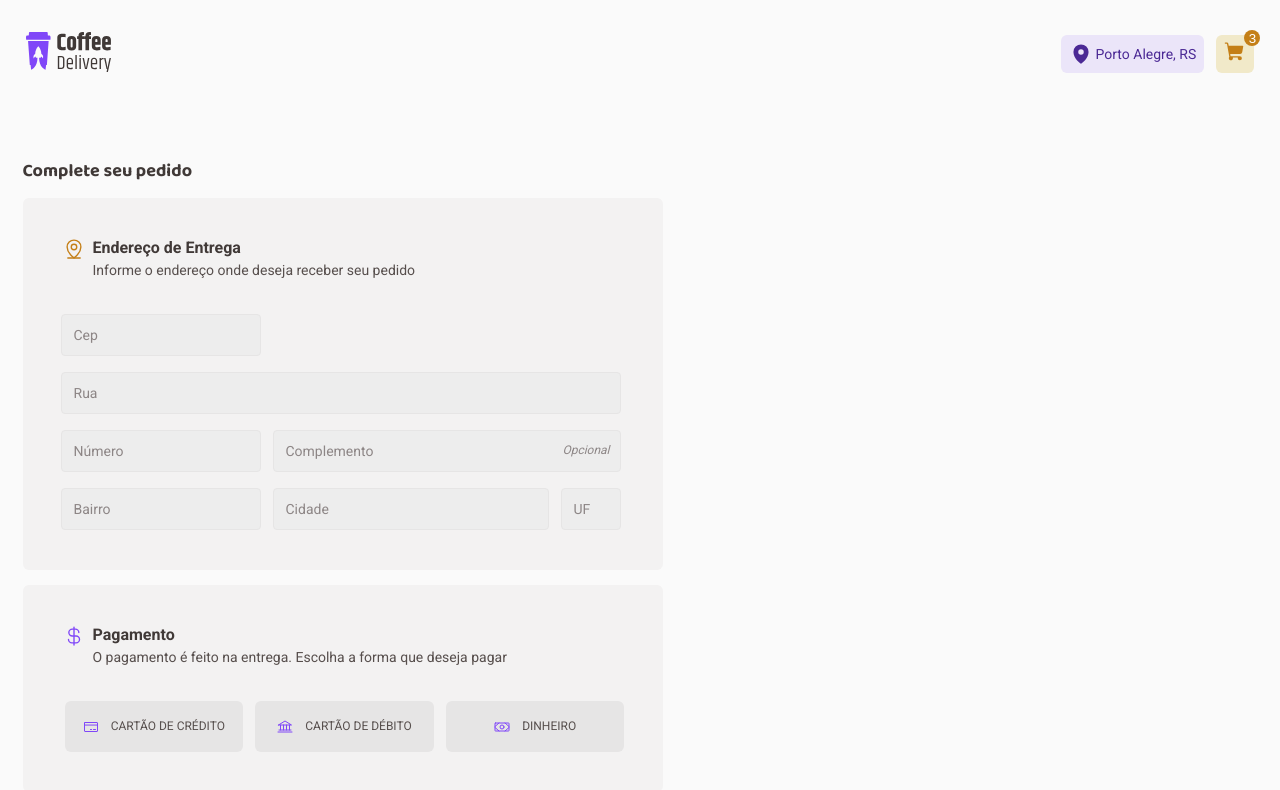
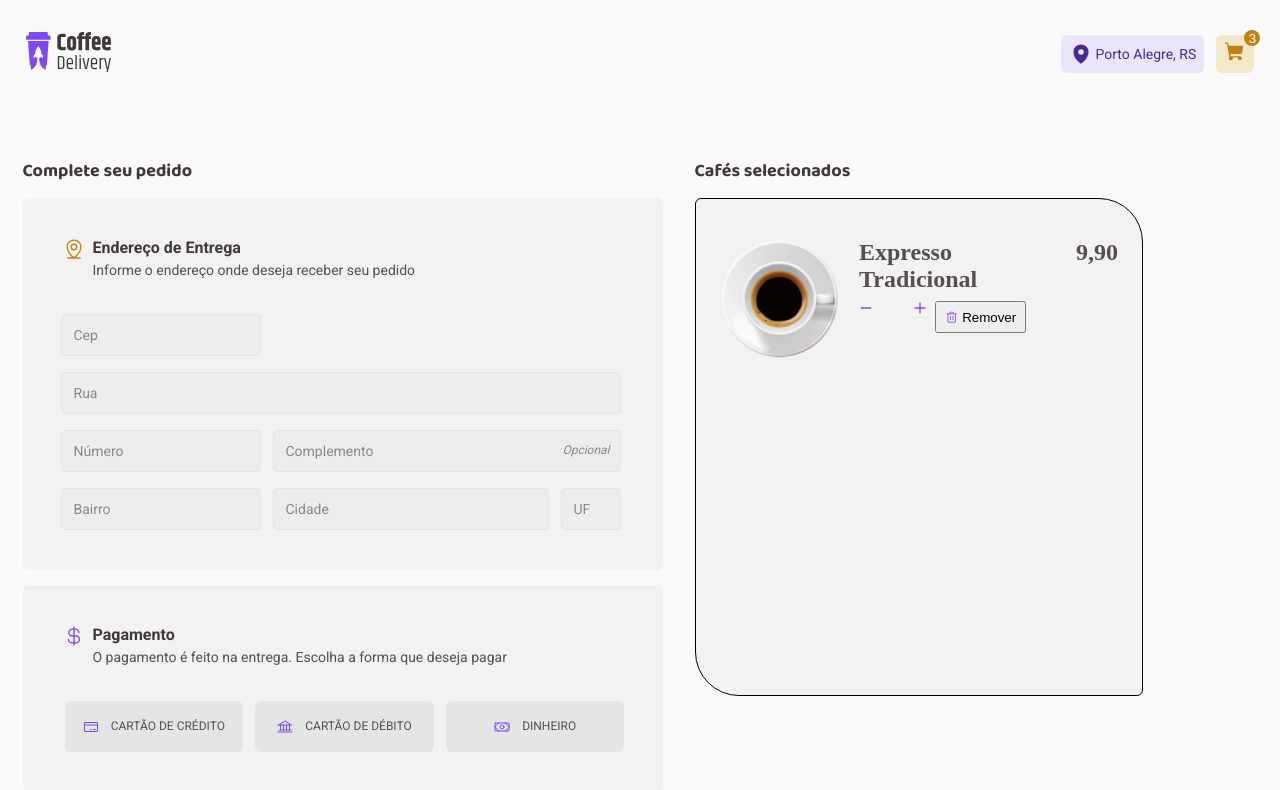
Before and after one commit to GabrielRSiqueira18/project-front_end-course-rocketseat-challange-coffee_delivery, a React (Vite) app: page /checkout in a window 1280 px wide. Shown: the top 790 px of the page. Built offline with nearby package versions, Linux system fonts and the light colour scheme.

Commit message:
Começando a lógica da aplicação

```diff
--- /dev/null
+++ b/src/components/AmountButtonCoffeeAdd/index.tsx
@@ -0,0 +1,10 @@
+import { Minus, Plus } from "phosphor-react";
+import { ButtonMinusAndPlus, InputChoiceQuantityCoffees } from "./styles";
+
+export function AmountButtonCoffeeAdd() {
+  return (
+    <>
+      <ButtonMinusAndPlus> <Minus size={32} weight="bold"/> </ButtonMinusAndPlus> <InputChoiceQuantityCoffees step={1} max={99} min={1} type="number" />  <ButtonMinusAndPlus> <Plus size={32} weight="bold"/> </ButtonMinusAndPlus>
+    </>
+  )
+}
--- /dev/null
+++ b/src/components/AmountButtonCoffeeAdd/styles.ts
@@ -0,0 +1,40 @@
+import styled from "styled-components";
+
+export const ButtonMinusAndPlus = styled.span`
+  width: 0.875rem;
+  height: 0.875rem;
+  color: ${props => props.theme["purple"]};
+  display: flex;
+  justify-content: center;
+  align-items: center;
+
+  cursor: pointer;
+
+  &:hover {
+    transition: 0.2s;
+    color: ${props => props.theme["purple-dark"]};
+  }
+
+`
+
+export const InputChoiceQuantityCoffees = styled.input`
+  width: 1.5rem;
+  height: 1.5rem;
+  background-color: transparent;
+  border: 0;
+
+  display: flex;
+  justify-content: center;
+  align-items: center;
+
+  text-align: center;
+
+  &:focus {
+    outline: 0;
+  }
+
+  &::-webkit-outer-spin-button, &::-webkit-inner-spin-button{
+    -webkit-appearance: none;
+    margin: 0;
+  }
+`
--- a/src/components/Header/index.tsx
+++ b/src/components/Header/index.tsx
@@ -9,7 +9,7 @@ export function Header() {
     <HeaderWrapper>
       <HeaderContainer>
         <NavLink to="/" title="Home">
-          <img src={ coffeeDeliveryLogo } title="Logo Coffee Delivery"/>
+          <img src={ coffeeDeliveryLogo } title="Home"/>
         </NavLink>
 
         <div>
@@ -18,7 +18,7 @@ export function Header() {
           </ButtonLocation>
           <ButtonBuy>
             <NavLink to="/checkout" title="Realizar e ver items comprados">
-              <ShoppingCart color='#C47F17' size={22} weight="fill"/>
+              <ShoppingCart size={22} weight="fill"/>
             </NavLink>
             <span>3</span>
           </ButtonBuy>
--- a/src/components/Header/styles.ts
+++ b/src/components/Header/styles.ts
@@ -35,9 +35,19 @@ export const ButtonBuy = styled(BaseButtonHeader)`
   width: 2.375rem;
   cursor: pointer;
 
+  &:hover {
+    svg {
+      transition: 0.2s;
+      color: ${props => props.theme['yellow']};
+    }
+  }
+
   svg {
     position: relative;
     top: 6px;
+    color: ${props => props.theme['yellow-dark']};
+
+
   }
 
   span {
--- /dev/null
+++ b/src/pages/Checkout/components/CheckoutFormInformationsAboutCoffees/components/CoffeeBuyedsInformationsSingle/index.tsx
@@ -0,0 +1,23 @@
+import { CoffeeBuyedInformationsMain, CoffeeBuyedInformationsWrapper, CoffeeBuyedsInformationsSingleContainer, RemoveButton } from "./styles";
+import coffeeImg from "../../../../../../assets/coffee1.svg"
+import { AmountButtonCoffeeAdd } from "../../../../../../components/AmountButtonCoffeeAdd";
+import { Trash } from "phosphor-react";
+
+
+export function CoffeeBuyedsInformationsSingle() {
+  return(
+    <CoffeeBuyedsInformationsSingleContainer>
+      <CoffeeBuyedInformationsWrapper>
+        <img src={coffeeImg} alt="" />
+        <CoffeeBuyedInformationsMain>
+          <h2>Expresso Tradicional</h2>
+          <div>
+            <AmountButtonCoffeeAdd/>
+            <RemoveButton> <Trash color="#8047F8" /> Remover</RemoveButton>
+          </div>
+        </CoffeeBuyedInformationsMain>
+      </CoffeeBuyedInformationsWrapper>
+      <h2>9,90</h2>
+    </CoffeeBuyedsInformationsSingleContainer>
+  )
+}
--- /dev/null
+++ b/src/pages/Checkout/components/CheckoutFormInformationsAboutCoffees/components/CoffeeBuyedsInformationsSingle/styles.ts
@@ -0,0 +1,32 @@
+import styled from "styled-components";
+
+export const CoffeeBuyedsInformationsSingleContainer = styled.div`
+  display: flex;
+  gap: 3.125rem;
+`
+export const CoffeeBuyedInformationsWrapper = styled.div`
+  display: flex;
+  gap: 1.25rem;
+  justify-content: center;
+`
+
+export const CoffeeBuyedInformationsMain = styled.div`
+  display: flex;
+  flex-direction: column;
+  gap: 0.5rem;
+
+  div {
+    display: flex;
+    gap: 0.5rem;
+  }
+`
+
+export const RemoveButton = styled.button`
+  display: flex;
+  gap: 0.25rem;
+  justify-content: center;
+  align-items: center;
+
+  width: 5.6875rem;
+  height: 2rem;
+`
--- a/src/pages/Checkout/components/CheckoutFormInformationsAboutCoffees/index.tsx
+++ b/src/pages/Checkout/components/CheckoutFormInformationsAboutCoffees/index.tsx
@@ -1,9 +1,18 @@
-import { CheckoutFormInformationsAboutCoffeesContainer } from "./styles";
+import { CoffeeBuyedsInformationsSingle } from "./components/CoffeeBuyedsInformationsSingle";
+import { CheckoutFormInformationsAboutCoffeesContainer, CheckoutFormInformationsAboutCoffeesWrapper, TitleCheckoutInformations } from "./styles";
 
 export function CheckoutFormInformationsAboutCoffees() {
   return(
     <CheckoutFormInformationsAboutCoffeesContainer>
+      <TitleCheckoutInformations>Cafés selecionados</TitleCheckoutInformations>
 
+      <CheckoutFormInformationsAboutCoffeesWrapper>
+        <CoffeeBuyedsInformationsSingle />
+      </CheckoutFormInformationsAboutCoffeesWrapper>
     </CheckoutFormInformationsAboutCoffeesContainer>
   )
 }
+/*
+  Tirar border color #000000 no CheckoutFormInformationsAboutCoffeesWrapper quando tiver selecionado o cartao!!!
+  LEMBRAR
+*/
--- a/src/pages/Checkout/components/CheckoutFormInformationsAboutCoffees/styles.ts
+++ b/src/pages/Checkout/components/CheckoutFormInformationsAboutCoffees/styles.ts
@@ -1,5 +1,30 @@
 import styled from "styled-components";
 
 export const CheckoutFormInformationsAboutCoffeesContainer = styled.div`
+  display: flex;
+  flex-direction: column;
+  gap: 0.9375rem;
+`
 
+export const TitleCheckoutInformations = styled.h1`
+  font-family: 'Baloo 2';
+  font-weight: 700;
+  font-size: 1.125rem;
+  line-height: 1.3;
+  color: ${props => props.theme["base-subtitle"]};
 `
+
+export const CheckoutFormInformationsAboutCoffeesWrapper = styled.div`
+  display: flex;
+  flex-direction: column;
+  align-items: center;
+  gap: 1.5rem;
+
+  padding: 2.5rem;
+  width: 28rem;
+  height: 31.125rem;
+
+  border-radius: 6px 44px;
+  border: 1px solid #000000;
+  background-color: ${props => props.theme["base-card"]};
+`
--- a/src/pages/Home/components/CoffeeSingle/index.tsx
+++ b/src/pages/Home/components/CoffeeSingle/index.tsx
@@ -1,6 +1,7 @@
-import { AmountButtonCoffee, ButtonMinusAndPlus, ButtonToBuyCoffee, BuyAndPriceCoffeeContainer, CoffeeImgWrapper, CoffeeSingleContainer, InformationsAboutCoffeeContainer } from "./styles";
+import { AmountButtonCoffee, ButtonToBuyCoffee, BuyAndPriceCoffeeContainer, CoffeeImgWrapper, CoffeeSingleContainer, InformationsAboutCoffeeContainer } from "./styles";
 import coffee1 from "../../../../assets/coffee1.svg"
-import { Minus, Plus, ShoppingCartSimple } from "phosphor-react";
+import { ShoppingCartSimple } from "phosphor-react";
+import { AmountButtonCoffeeAdd } from "../../../../components/AmountButtonCoffeeAdd";
 
 export function CoffeeSingle() {
   return(
@@ -21,10 +22,10 @@ export function CoffeeSingle() {
       <BuyAndPriceCoffeeContainer>
         <h2><span>R$</span>9,90</h2>
 
-        <div>
-          <AmountButtonCoffee> <ButtonMinusAndPlus> <Minus size={32} weight="bold"/> </ButtonMinusAndPlus> 1  <ButtonMinusAndPlus> <Plus size={32} weight="bold"/> </ButtonMinusAndPlus> </AmountButtonCoffee>
-          <ButtonToBuyCoffee> <ShoppingCartSimple weight="fill" size={22}/> </ButtonToBuyCoffee>
-        </div>
+        <form>
+          <AmountButtonCoffee> <AmountButtonCoffeeAdd /> </AmountButtonCoffee>
+          <ButtonToBuyCoffee> <ShoppingCartSimple color="#FFFFFF" weight="fill" size={22}/> </ButtonToBuyCoffee>
+        </form>
       </BuyAndPriceCoffeeContainer>
 
     </CoffeeSingleContainer>
--- a/src/pages/Home/components/CoffeeSingle/styles.ts
+++ b/src/pages/Home/components/CoffeeSingle/styles.ts
@@ -98,7 +98,7 @@ export const BuyAndPriceCoffeeContainer = styled.div`
     }
   }
 
-  div {
+  form {
     display: flex;
     gap: 0.5rem;
     justify-content: center;
@@ -115,33 +115,27 @@ export const BaseButtonToBuyCoffee = styled.button`
   border: 0;
 `
 
-export const AmountButtonCoffee = styled(BaseButtonToBuyCoffee)`
+export const AmountButtonCoffee = styled.div`
   background-color: ${props => props.theme["base-button"]};
   width: 4.5rem;
   display: flex;
   gap: 0.25rem;
   font-size: 1rem;
   font-weight: 400;
+  display: flex;
+  align-items: center;
+  justify-content: center;
+  padding: 0.5rem;
+  border-radius: 6px;
+  border: 0;
 `
 
 export const ButtonToBuyCoffee = styled(BaseButtonToBuyCoffee)`
   background-color: ${props => props.theme["purple-dark"]};
   cursor: pointer;
 
-  svg {
-    color: ${props => props.theme.white};
+  &:hover {
+    transition: 0.2s;
+    background-color: ${props => props.theme["purple"]};
   }
 `
-
-export const ButtonMinusAndPlus = styled.span`
-  width: 0.875rem;
-  height: 0.875rem;
-  color: ${props => props.theme["purple"]};
-  display: flex;
-  justify-content: center;
-  align-items: center;
-
-  cursor: pointer;
-
-
-`
```
